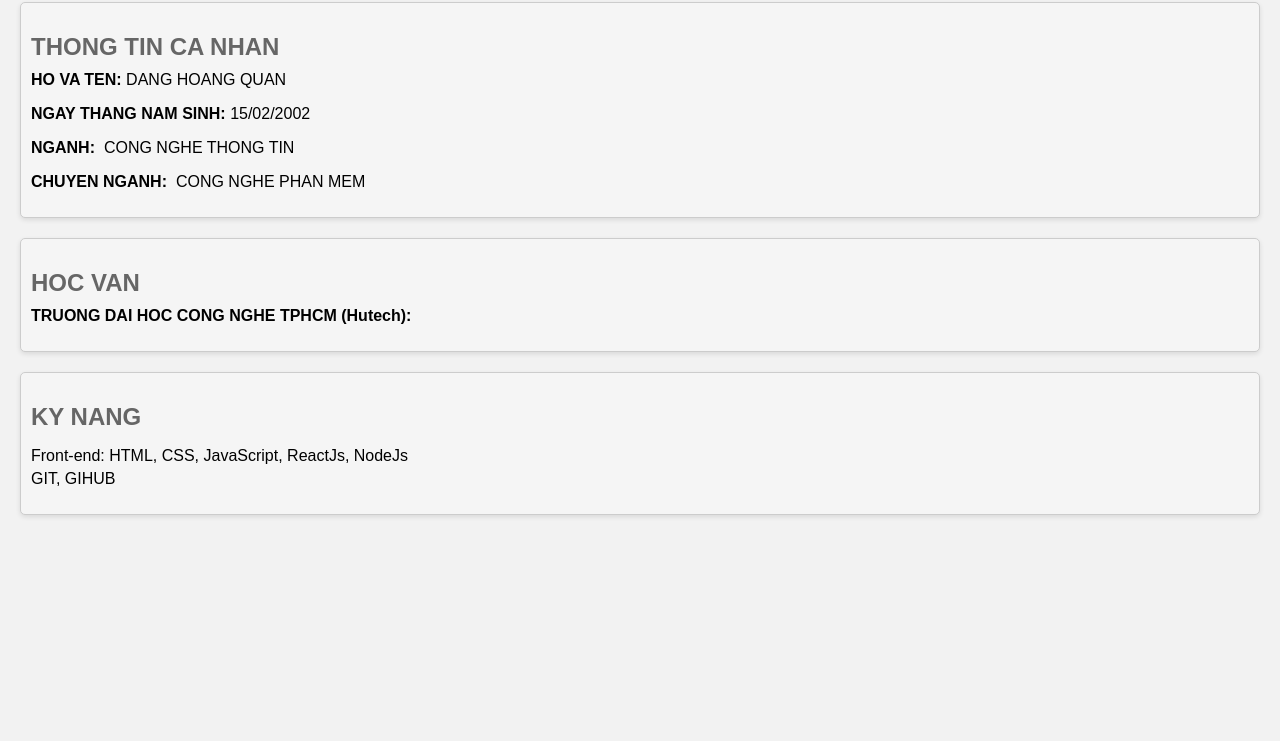
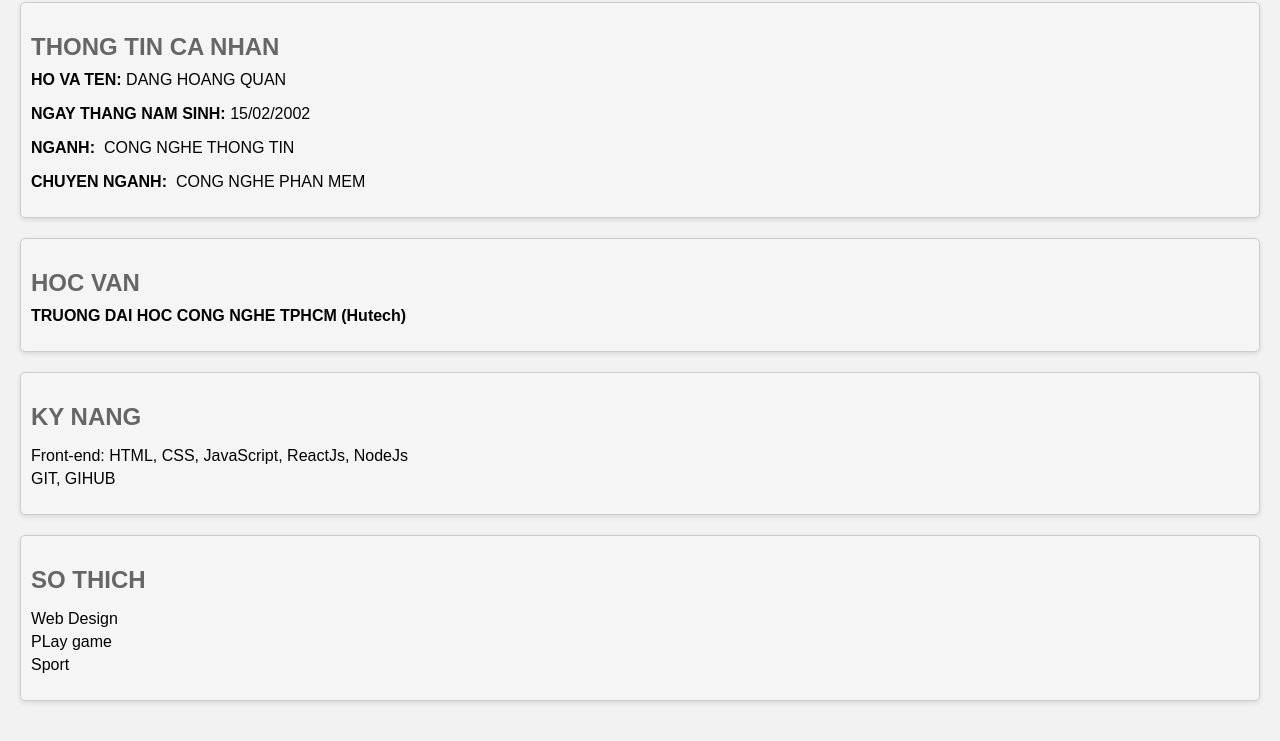
Before and after one commit to QuanTHR/bosung, a plain HTML site: page index.html in a window 1280 px wide. Shown: the part 98-839 px from the top of the page. Before the commit the page ends 800 px from the top, so only its background shows below. Drawn offline with Linux system fonts and the light colour scheme.

Commit message:
Add Hobby

```diff
--- a/index.html
+++ b/index.html
@@ -18,7 +18,7 @@
 
   <div class="section">
     <h2>HOC VAN</h2>
-    <p><strong>TRUONG DAI HOC CONG NGHE TPHCM (Hutech):</strong></p>
+    <p><strong>TRUONG DAI HOC CONG NGHE TPHCM (Hutech)</strong></p>
   </div>
 
   <div class="section">
@@ -28,5 +28,13 @@
       <li>GIT, GIHUB</li>
     </ul>
   </div>
+  <div class="section">
+    <h2>SO THICH</h2>
+    <ul>
+      <li>Web Design</li>
+      <li>PLay game</li>
+      <li>Sport</li>
+    </ul>
+  </div>
 </body>
 </html>
```
